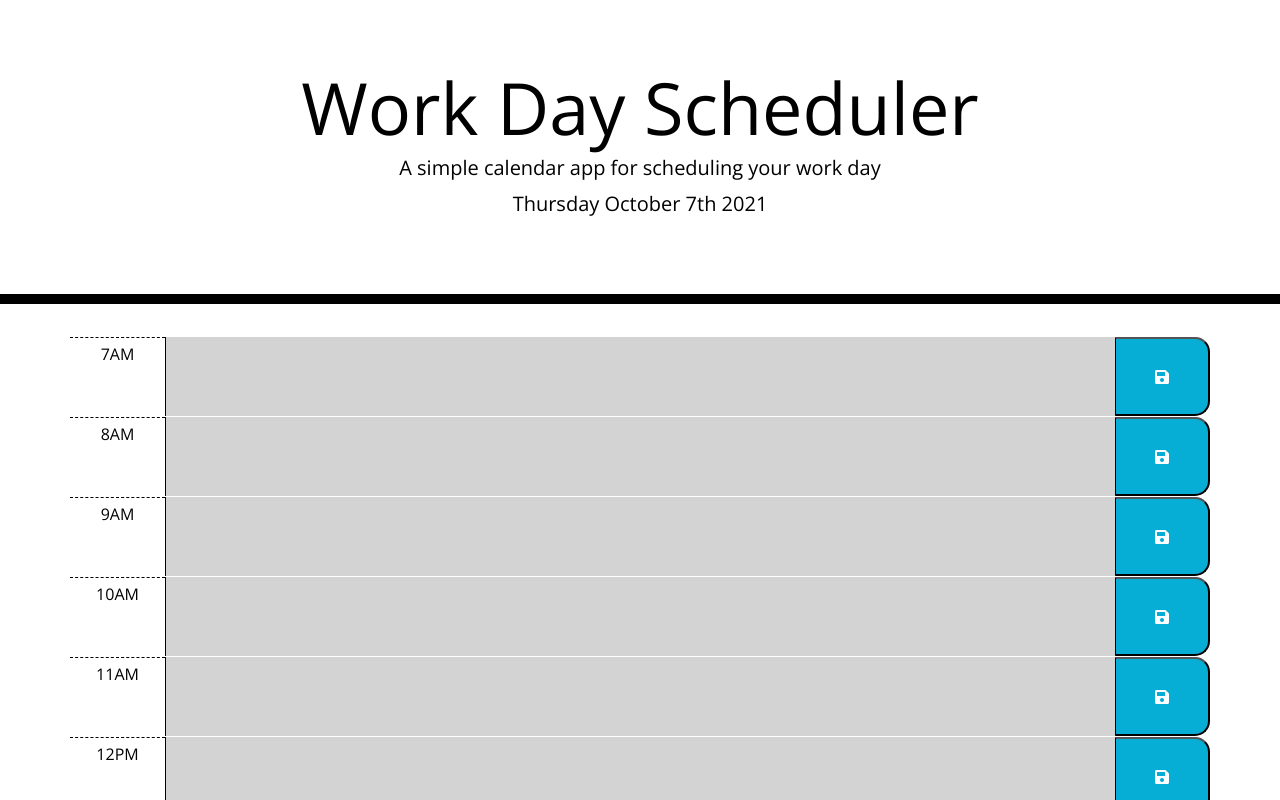
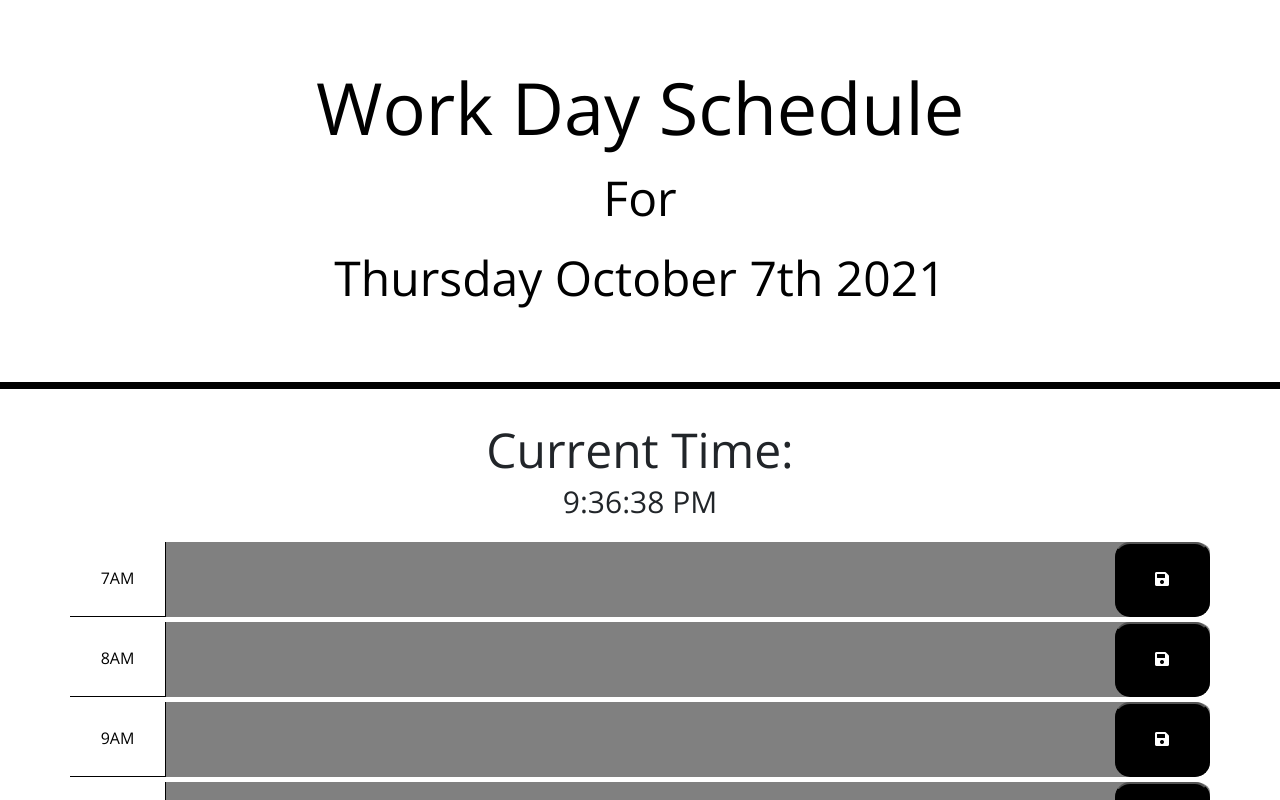
Before and after one commit to jiohc/Workday-Scheduler, a plain HTML site: page index.html in a window 1280 px wide. Shown: the top 800 px of the page. Drawn offline with nearby package versions, Linux system fonts and the light colour scheme.

Commit message:
added current time above time blocks

```diff
--- a/assets/css/style.css
+++ b/assets/css/style.css
@@ -2,6 +2,7 @@ body {
     font-family: 'Open Sans', sans-serif;
     font-size: 16px;
     line-height: 1;
+    padding-bottom: 30px;
   }
 
   textarea{
@@ -18,14 +19,35 @@ body {
     background-color: transparent;
     color: black;
     border-radius: 0;
-    border-bottom: 10px solid black;
+    border-bottom: 7px solid black;
+  }
+
+  .lead {
+    font-size: 3rem;
+    padding-top: 1rem;
+  }
+
+  #currentDay {
+    font-size: 3rem !important;
+    padding-top: 1rem;
+  }
+
+  #current {
+    text-align: center;
+    font-size: 3rem !important;
+  }
+
+  #time {
+    text-align: center;
+    padding-bottom: 20px;
+    font-size: 30px !important;
   }
 
   .description{
     white-space: pre-wrap;
   }
 
-  .time-block{
+  .time-block {
     text-align: center;
     border-radius: 15px;
   }
@@ -33,22 +55,24 @@ body {
   .row {
     white-space: pre-wrap;
     height: 80px;
-    border-top: 1px solid white;;
+    border-top: 5px solid white;;
   }
 
   .hour {
     background-color: #ffffff;
     color: #000000;
-    border-top: 1px dashed #000000;
+    border-top: 5px;
+    border-bottom: 1px solid black;
+    padding-top: 1.75rem !important;
   }
 
   .past {
-    background-color: #d3d3d3;
+    background-color: #808080;
     color: white;
   }
 
   .present {
-    background-color: #ff6961;
+    background-color: rgb(108, 106, 255);
     color: white;
   }
 
@@ -59,13 +83,11 @@ body {
 
   .saveBtn {
     border-left: 1px solid black;
-    border-top-right-radius: 15px;
-    border-bottom-right-radius: 15px;
-    background-color: #06AED5;
+    border-radius: 15px;
+    background-color: #000000;
     color: white;
   }
 
   .saveBtn i:hover {
-    font-size: 20px;
-    transition: all .3s ease-in-out;
+    font-size: 30px;
   }
--- a/assets/js/script.js
+++ b/assets/js/script.js
@@ -5,7 +5,41 @@ var saveBtn = $(".saveBtn");
 // current day
 $("#currentDay").text(moment().format('dddd MMMM Do YYYY'));
 
-// each time block is color-coded to indicate whether it is in the past, present, or future
+// current time
+function checkTime(i) {
+    if (i < 10) {
+      i = "0" + i;
+    }
+    return i;
+  }
+
+  function startTime() {
+    var today = new Date();
+    var hours = today.getHours();
+    var mins = today.getMinutes();
+    var secs = today.getSeconds();
+
+    // convert 24 hour time to 12 hour time with AM/PM
+    var session = ' AM'
+    if(hours === 0) {
+        hours = 12;
+    }
+    if(hours > 12) {
+        hours = hours - 12;
+        session = ' PM'
+    }
+
+    mins = checkTime(mins);
+    secs = checkTime(secs);
+    document.getElementById('time').innerHTML = hours + ":" + mins + ":" + secs + session;
+    t = setTimeout(function() {
+      startTime()
+    }, 500);
+  }
+
+
+
+// each time row color coded for past, present, future
 function timeBlockColor() {
     var hour = moment().hours();
 
@@ -48,5 +82,6 @@ function usePlanner() {
 
 // call functions
 
+startTime()
 timeBlockColor();
 usePlanner();
--- a/index.html
+++ b/index.html
@@ -25,13 +25,16 @@
 
   <body>
     <header class="jumbotron text-center">
-        <h1 class="display-3">Work Day Scheduler</h1>
-        <p class="lead">A simple calendar app for scheduling your work day</p>
+        <h1 class="display-3">Work Day Schedule</h1>
+        <p class="lead">For</p>
         <p id="currentDay" class="lead"></p>
       </header>
 
-      <!-- Timeblocks 7AM to 5PM -->
+
       <div class="container">
+        <h2 id="current">Current Time:</h2>
+        <div id="time"></div>
+
         <div class="row time-block" id="7">
           <div class="col-1 hour pt-2">7AM</div>
           <textarea class="col-10 plan"></textarea>
```
Also changed, not shown: assets/FrontPage.png (added), assets/Mainpage.png (deleted), 1 other file.
